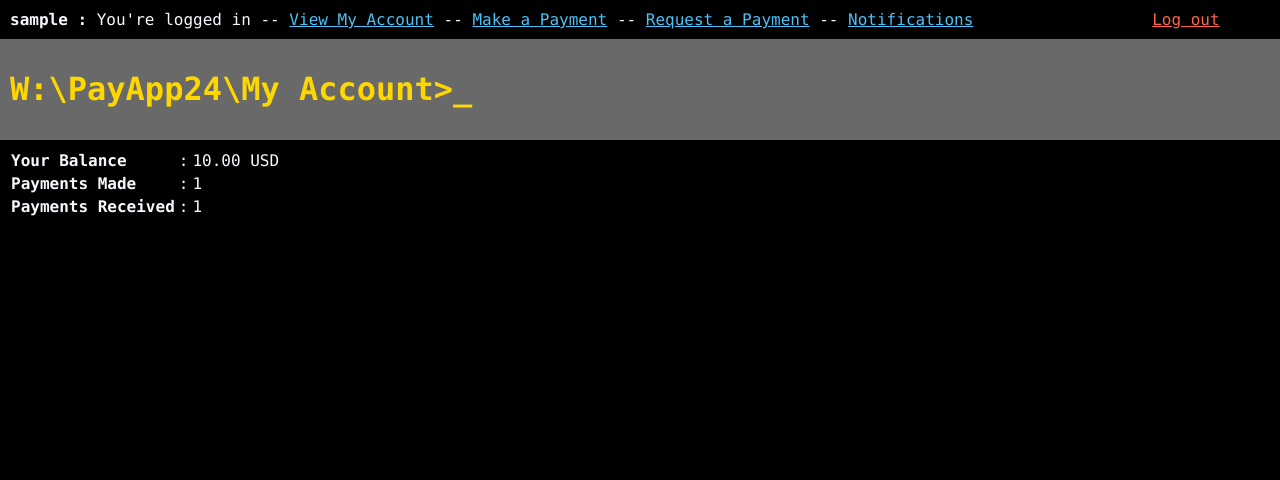
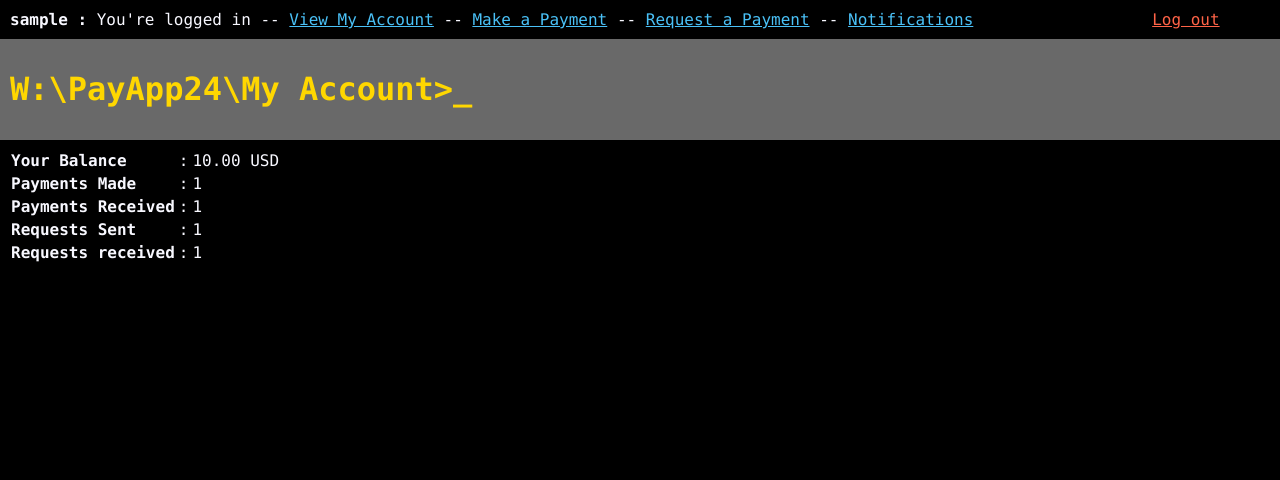
Before and after one commit to Grubbytoes/webapps2024, a Django app: page /payapp/my_account in a window 1280 px wide. Shown: the top 480 px of the page. Run offline with Django 5.2, Linux system fonts and the light colour scheme; a user stored in the database is signed in; tables that the repository leaves empty hold one stand-in row (values such as "Sample post"); data that the repository does not hold is empty.

```diff
--- a/payapp/models.py
+++ b/payapp/models.py
@@ -11,11 +11,18 @@ class UserAccount(AbstractUser):
         _holding = self.holding
         return "{:.2f} {}".format(_holding.balance, _holding.currency)
 
-    def get_payments_made(self) -> int:
+    def payments_made_count(self) -> int:
         return Transaction.objects.filter(sender__account=self).count()
 
-    def get_payments_received(self) -> int:
+    def payments_received_count(self) -> int:
         return Transaction.objects.filter(recipient__account=self).count()
+
+    def requests_sent_count(self) -> int:
+        # As in a requests for a transaction, where the recipient would be this account
+        return Request.objects.filter(recipient__account=self).count()
+
+    def requests_received_count(self) -> int:
+        return Transaction.objects.filter(sender__account=self).count()
 
     def clear_notifications(self):
         for n in self.get_notifications():
--- a/payapp/views.py
+++ b/payapp/views.py
@@ -143,13 +143,12 @@ def request_payment(request):
 
 def my_account(request):
     context = default_context(request, 'my account')
-    context.update(
-        {
-            "balance": request.user.balance_str(),
-            "payments_made": request.user.get_payments_made(),
-            "payments_received": request.user.get_payments_received(),
-            "notifications": request.user.get_notifications().count()
-        }
-    )
-
+    account_data = {
+        "balance": request.user.balance_str(),
+        "payments_made": request.user.payments_made_count(),
+        "payments_received": request.user.payments_received_count(),
+        "requests_sent": request.user.requests_sent_count(),
+        "requests_received": request.user.requests_received_count()
+    }
+    context["account_data"] = account_data
     return render(request, 'my_account.html', context)
--- a/templates/my_account.html
+++ b/templates/my_account.html
@@ -5,17 +5,27 @@
         <tr id="your_balance">
             <td><b>Your Balance</b></td>
             <td>:</td>
-            <td>{{ balance }}</td>
+            <td>{{ account_data.balance }}</td>
         </tr>
         <tr id="payments_made">
             <td><b>Payments Made</b></td>
             <td>:</td>
-            <td> {{ payments_made }}</td>
+            <td> {{ account_data.payments_made }} </td>
         </tr>
         <tr id="payments_received">
             <td><b>Payments Received</b></td>
             <td>:</td>
-            <td> {{ payments_received }}</td>
+            <td> {{ account_data.payments_received }} </td>
+        </tr>
+        <tr id="requests_sent">
+            <td><b>Requests Sent</b></td>
+            <td>:</td>
+            <td> {{ account_data.requests_sent }} </td>
+        </tr>
+        <tr id="requests_received">
+            <td><b>Requests received</b></td>
+            <td>:</td>
+            <td> {{ account_data.requests_received }} </td>
         </tr>
     </table>
 {% endblock %}
```
